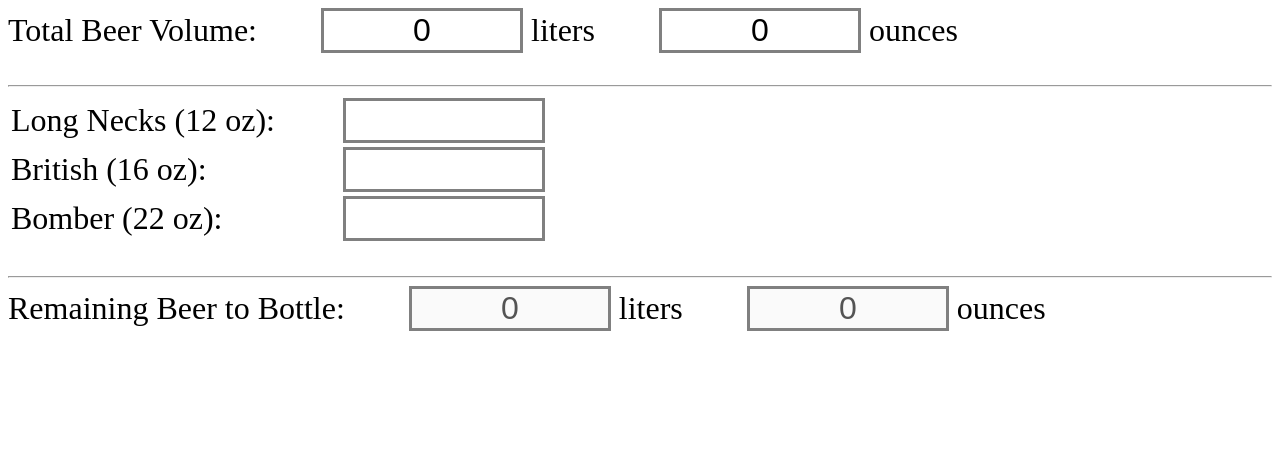
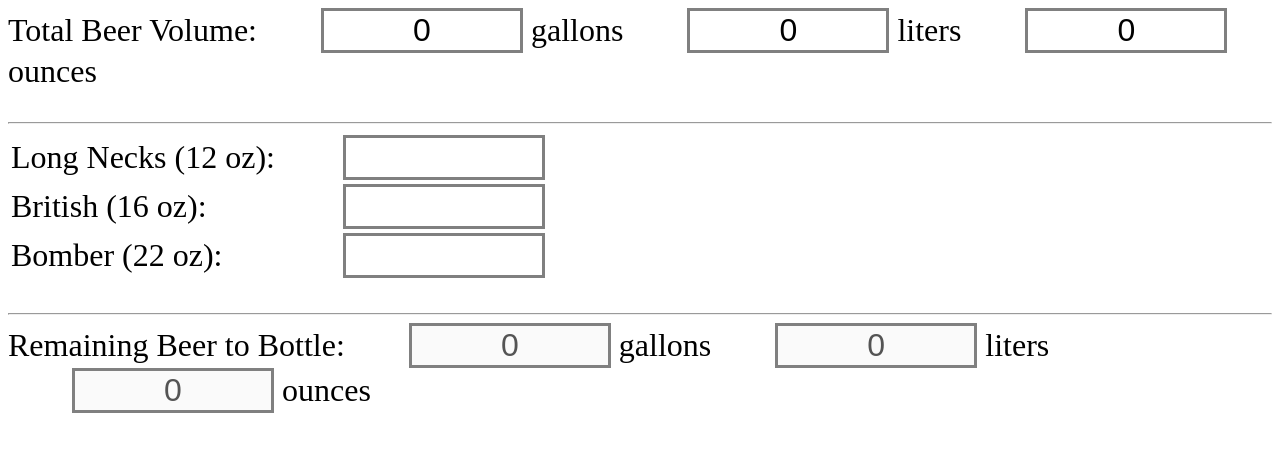
Before and after one commit to cobrew/bottlit, a Preact app: page / in a window 1280 px wide. Shown: the top 452 px of the page. Built offline with nearby package versions, Linux system fonts and the light colour scheme.

Commit message:
Make LiquidVolumeInput units configurable (with any # of inputs). Add gallons to initial brew volume.

```diff
--- a/src/components/liquid-volume-input.tsx
+++ b/src/components/liquid-volume-input.tsx
@@ -1,19 +1,19 @@
-import { Component, h } from 'preact';
+import { Component, Fragment, h, createRef } from 'preact';
 import { LiquidVolume, LITRE, OZ } from '../units/liquid-volume.js';
 import { Quantity, UnitDescriptor } from '../units/quantity.js';
 
 interface LiquidVolumeProps {
   editable: boolean;
   labelString: string;
+  units: UnitDescriptor[];
+  updateQuantityFn?: (LiquidVolume) => void;
   /** Only set when editable is false. */
   volume?: Quantity;
-  updateQuantityFn?: (LiquidVolume) => void;
 }
 
 interface LiquidVolumeState {
   /** Only set when an invalid string is present. */
-  errValue_L: string;
-  errValue_OZ: string;
+  errValueMap: Map<UnitDescriptor, string>;
   volume: LiquidVolume;
 }
 
@@ -21,7 +21,18 @@ const VALID_NUM_REGEX = new RegExp('^(([0-9]+)|([0-9]+[.][0-9]+))$')
 
 /** A UI component for liquid volume that has two linked inputs representing Litres and Ounces. */
 export class LiquidVolumeInput extends Component<LiquidVolumeProps, LiquidVolumeState> {
-  state = { volume: new LiquidVolume(0), errValue_L: undefined, errValue_OZ: undefined };
+  myRef;
+  state = {
+    volume: new LiquidVolume(0),
+    errValueMap: new Map(),
+    errValue_L: undefined,
+    errValue_OZ: undefined,
+  };
+
+  constructor(props: LiquidVolumeProps) {
+    super(props);
+    this.myRef = createRef();
+  }
 
   handleInput(e: Event, unitType: UnitDescriptor, props: LiquidVolumeProps) {
     const inputEl = e.target as HTMLInputElement;
@@ -29,11 +40,8 @@ export class LiquidVolumeInput extends Component<LiquidVolumeProps, LiquidVolume
     if (!amt || amt.match(VALID_NUM_REGEX)) {
       this.handleChange(e, unitType, props);
     } else {
-      if (unitType.description === 'L') {
-        this.setState({errValue_L: amt});
-      } else {
-        this.setState({errValue_OZ: amt});
-      }
+      this.state.errValueMap.set(unitType, amt);
+      this.setState({errValueMap: this.state.errValueMap});
     }
   };
 
@@ -42,7 +50,7 @@ export class LiquidVolumeInput extends Component<LiquidVolumeProps, LiquidVolume
     const amt = inputEl.value;
     if (!amt || amt.match(VALID_NUM_REGEX)) {
       const val = new LiquidVolume(Number(amt), unitType);
-      this.setState({ volume: val, errValue_L: undefined, errValue_OZ: undefined });
+      this.setState({ volume: val, errValueMap: new Map() });
       if (props.updateQuantityFn) {
         props.updateQuantityFn(val);
       }
@@ -56,28 +64,24 @@ export class LiquidVolumeInput extends Component<LiquidVolumeProps, LiquidVolume
 
   render(props: LiquidVolumeProps) {
     return (
-      <div>
+      <div ref={this.myRef}>
         <label>{props.labelString}:</label>
-        <input
-          type="text"
-          class={this.state.errValue_L ? "err" : ""}
-          disabled={!props.editable}
-          value={this.props.editable ? (this.state.errValue_L ?? this.state.volume.get(LITRE)) : this.props.volume.get(LITRE)}
-          onFocus={this.handleFocus}
-          onInput={(evt) => this.handleInput(evt, LITRE, props)}
-          placeholder="Litres"
-        />
-        <span> liters</span>
-        <input
-          type="text"
-          class={this.state.errValue_OZ ? "err" : ""}
-          disabled={!props.editable}
-          value={this.props.editable ? (this.state.errValue_OZ ?? this.state.volume.get(OZ)) : this.props.volume.get(OZ)}
-          onFocus={this.handleFocus}
-          onInput={(evt) => this.handleInput(evt, OZ, props)}
-          placeholder="Ounces"
-        />
-        <span> ounces</span>
+        {
+          props.units.map(unitDesc => (
+            <Fragment>
+              <input
+                type="text"
+                class={this.state.errValue_L ? 'err' : ''}
+                disabled={!props.editable}
+                value={this.props.editable ? (this.state.errValueMap.get(unitDesc) ?? this.state.volume.get(unitDesc)) : this.props.volume.get(unitDesc)}
+                onFocus={(evt) => this.handleFocus(evt)}
+                onInput={(evt) => this.handleInput(evt, unitDesc, props)}
+                placeholder={unitDesc.unitString + 's'}
+              />
+              <span> {unitDesc.unitString}s</span>
+            </Fragment>
+          ))
+        }
       </div>
     );
   }
--- a/src/index.tsx
+++ b/src/index.tsx
@@ -2,7 +2,7 @@ import { Component, h, render } from 'preact';
 import { BottleInput } from './bottle-input.js';
 import { BottleInfo, BritishBottleInfo, BomberBottleInfo, IndustryStandardBottleInfo } from './bottle-types.js';
 import { LiquidVolumeInput } from './components/liquid-volume-input.js';
-import { LiquidVolume, OZ } from './units/liquid-volume.js';
+import { GAL, LiquidVolume, LITRE, OZ } from './units/liquid-volume.js';
 
 interface BottlitProps {}
 
@@ -67,6 +67,7 @@ export class Bottlit extends Component<BottlitProps, BottlitState> {
       <div>
         <section>
           <LiquidVolumeInput editable={true} labelString='Total Beer Volume'
+              units={[GAL, LITRE, OZ]}
               updateQuantityFn={(q) => this.changeBeerVolume(q)} />
         </section>
 
@@ -86,6 +87,7 @@ export class Bottlit extends Component<BottlitProps, BottlitState> {
 
         <section>
           <LiquidVolumeInput editable={false}
+                             units={[GAL, LITRE, OZ]}
                              volume={this.state.beerRemainingVolume}
                              labelString='Remaining Beer to Bottle'/>
         </section>
--- a/src/units/liquid-volume.ts
+++ b/src/units/liquid-volume.ts
@@ -5,10 +5,10 @@
 
 import { Quantity, UnitDescriptor } from './quantity.js';
 
-export const ML: UnitDescriptor = { factor: 1, description: 'ML'};
-export const LITRE: UnitDescriptor = { factor: 0.001, description: 'L' };
-export const OZ: UnitDescriptor = { factor: 0.033814, description: 'OZ' };
-export const GAL: UnitDescriptor = { factor: 0.000264172, description: 'GAL' };
+export const ML: UnitDescriptor = { factor: 1, description: 'ML', unitString: 'milliliter'};
+export const LITRE: UnitDescriptor = { factor: 0.001, description: 'L', unitString: 'liter' };
+export const OZ: UnitDescriptor = { factor: 0.033814, description: 'OZ', unitString: 'ounce' };
+export const GAL: UnitDescriptor = { factor: 0.000264172, description: 'GAL', unitString: 'gallon' };
 
 export class LiquidVolume extends Quantity {
   constructor(value: number, startingUnit?: UnitDescriptor) {
```
Also changed, not shown: src/units/quantity.ts (+9 -1 lines).
